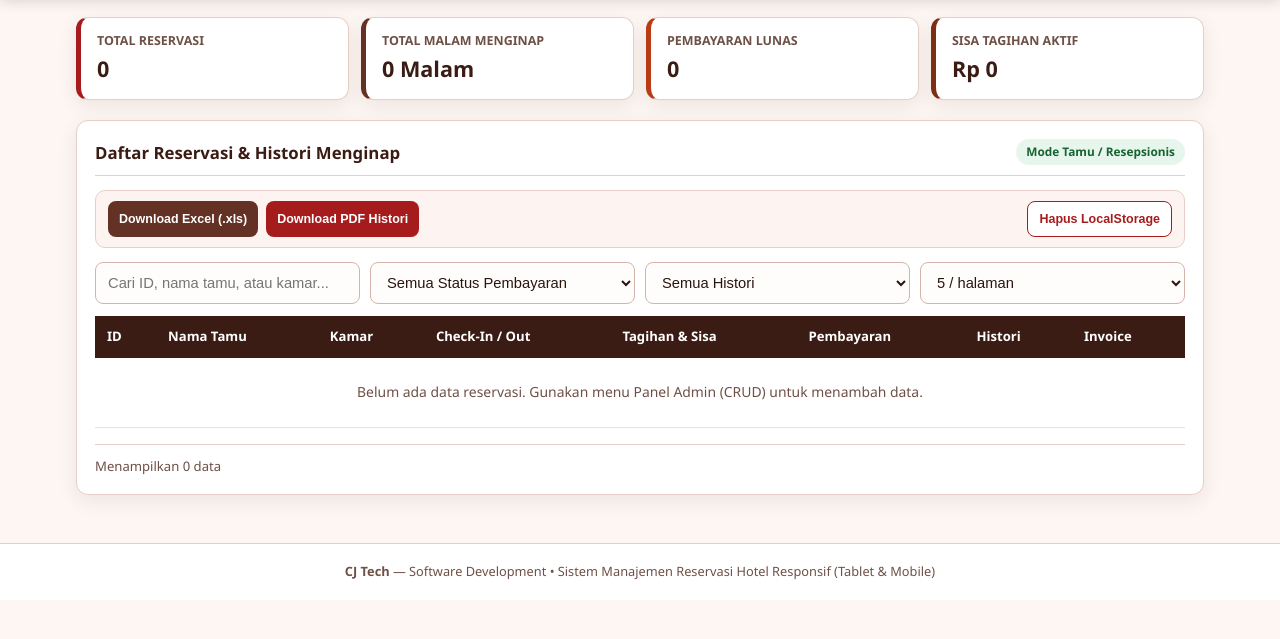
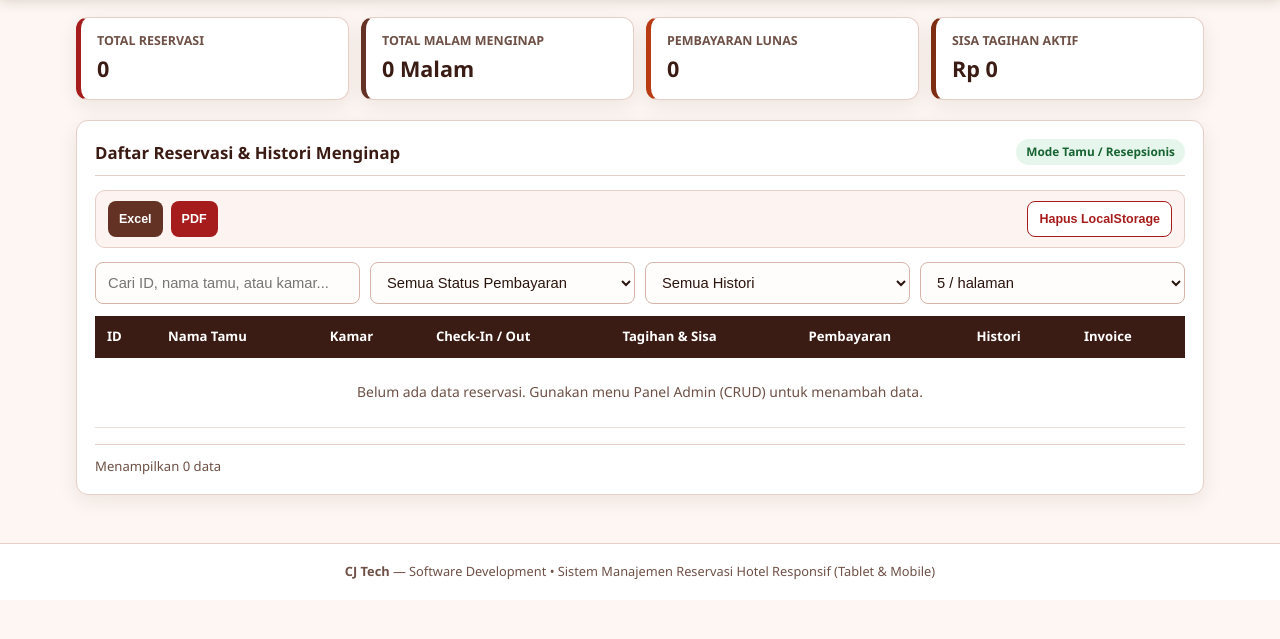
Before and after one commit to chris06373/reservasihotel, a plain HTML site: page index.html in a window 1280 px wide. Shown: the part 83-722 px from the top of the page. Drawn offline with Linux system fonts and the light colour scheme.

Commit message:
Update index.html

```diff
--- a/index.html
+++ b/index.html
@@ -920,8 +920,8 @@
 
       <div class="export-bar">
         <div class="export-group">
-          <button type="button" class="btn btn-brown btn-sm" id="exportExcelBtn">Download Excel (.xls)</button>
-          <button type="button" class="btn btn-primary btn-sm" id="exportPdfBtn">Download PDF Histori</button>
+          <button type="button" class="btn btn-brown btn-sm" id="exportExcelBtn">Excel</button>
+          <button type="button" class="btn btn-primary btn-sm" id="exportPdfBtn">PDF</button>
         </div>
         <button type="button" class="btn btn-outline-red btn-sm" id="clearStorageBtn">Hapus LocalStorage</button>
       </div>
```
